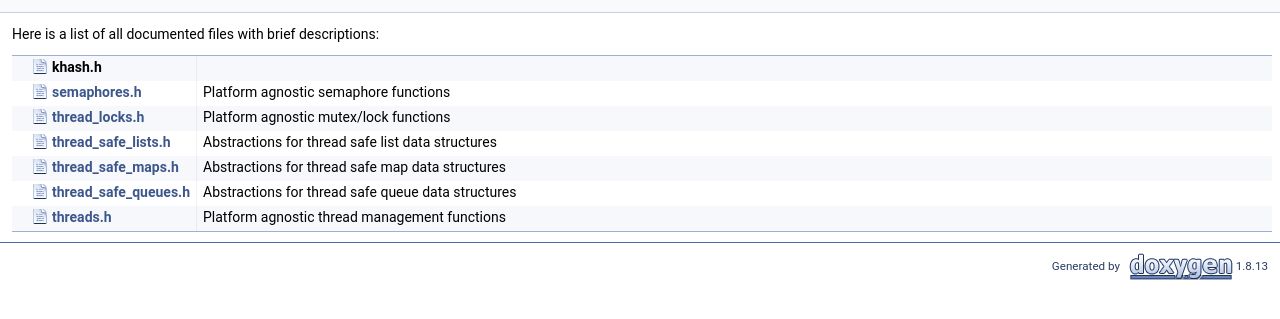
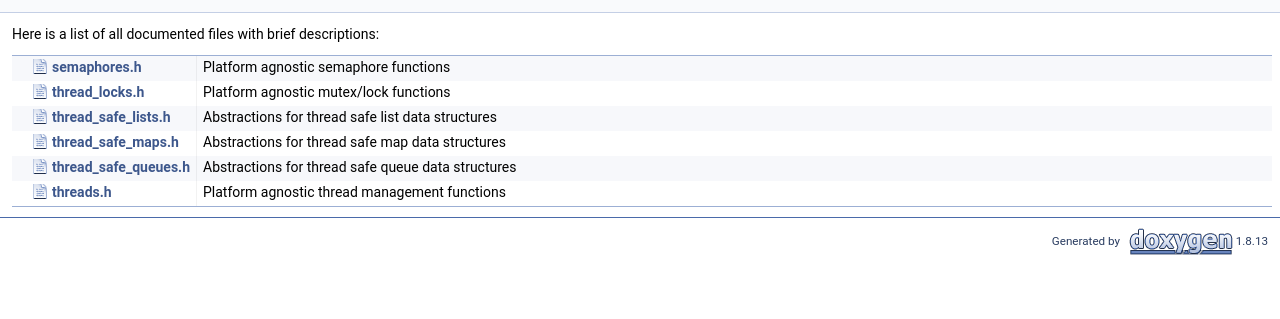
Before and after one commit to AeroTechLab/Simple-Multithreading, a plain HTML site: page docs/files.html in a window 1280 px wide. Shown: the part 139-458 px from the top of the page. Drawn offline with Linux system fonts and the light colour scheme.

Commit message:
Update documentation

```diff
--- a/docs/files.html
+++ b/docs/files.html
@@ -64,13 +64,12 @@ $(function() {
 <div class="contents">
 <div class="textblock">Here is a list of all documented files with brief descriptions:</div><div class="directory">
 <table class="directory">
-<tr id="row_0_" class="even"><td class="entry"><span style="width:16px;display:inline-block;">&#160;</span><a href="khash_8h_source.html"><span class="icondoc"></span></a><b>khash.h</b></td><td class="desc"></td></tr>
-<tr id="row_1_"><td class="entry"><span style="width:16px;display:inline-block;">&#160;</span><a href="semaphores_8h_source.html"><span class="icondoc"></span></a><a class="el" href="semaphores_8h.html" target="_self">semaphores.h</a></td><td class="desc">Platform agnostic semaphore functions </td></tr>
-<tr id="row_2_" class="even"><td class="entry"><span style="width:16px;display:inline-block;">&#160;</span><a href="thread__locks_8h_source.html"><span class="icondoc"></span></a><a class="el" href="thread__locks_8h.html" target="_self">thread_locks.h</a></td><td class="desc">Platform agnostic mutex/lock functions </td></tr>
-<tr id="row_3_"><td class="entry"><span style="width:16px;display:inline-block;">&#160;</span><a href="thread__safe__lists_8h_source.html"><span class="icondoc"></span></a><a class="el" href="thread__safe__lists_8h.html" target="_self">thread_safe_lists.h</a></td><td class="desc">Abstractions for thread safe list data structures </td></tr>
-<tr id="row_4_" class="even"><td class="entry"><span style="width:16px;display:inline-block;">&#160;</span><a href="thread__safe__maps_8h_source.html"><span class="icondoc"></span></a><a class="el" href="thread__safe__maps_8h.html" target="_self">thread_safe_maps.h</a></td><td class="desc">Abstractions for thread safe map data structures </td></tr>
-<tr id="row_5_"><td class="entry"><span style="width:16px;display:inline-block;">&#160;</span><a href="thread__safe__queues_8h_source.html"><span class="icondoc"></span></a><a class="el" href="thread__safe__queues_8h.html" target="_self">thread_safe_queues.h</a></td><td class="desc">Abstractions for thread safe queue data structures </td></tr>
-<tr id="row_6_" class="even"><td class="entry"><span style="width:16px;display:inline-block;">&#160;</span><a href="threads_8h_source.html"><span class="icondoc"></span></a><a class="el" href="threads_8h.html" target="_self">threads.h</a></td><td class="desc">Platform agnostic thread management functions </td></tr>
+<tr id="row_0_" class="even"><td class="entry"><span style="width:16px;display:inline-block;">&#160;</span><a href="semaphores_8h_source.html"><span class="icondoc"></span></a><a class="el" href="semaphores_8h.html" target="_self">semaphores.h</a></td><td class="desc">Platform agnostic semaphore functions </td></tr>
+<tr id="row_1_"><td class="entry"><span style="width:16px;display:inline-block;">&#160;</span><a href="thread__locks_8h_source.html"><span class="icondoc"></span></a><a class="el" href="thread__locks_8h.html" target="_self">thread_locks.h</a></td><td class="desc">Platform agnostic mutex/lock functions </td></tr>
+<tr id="row_2_" class="even"><td class="entry"><span style="width:16px;display:inline-block;">&#160;</span><a href="thread__safe__lists_8h_source.html"><span class="icondoc"></span></a><a class="el" href="thread__safe__lists_8h.html" target="_self">thread_safe_lists.h</a></td><td class="desc">Abstractions for thread safe list data structures </td></tr>
+<tr id="row_3_"><td class="entry"><span style="width:16px;display:inline-block;">&#160;</span><a href="thread__safe__maps_8h_source.html"><span class="icondoc"></span></a><a class="el" href="thread__safe__maps_8h.html" target="_self">thread_safe_maps.h</a></td><td class="desc">Abstractions for thread safe map data structures </td></tr>
+<tr id="row_4_" class="even"><td class="entry"><span style="width:16px;display:inline-block;">&#160;</span><a href="thread__safe__queues_8h_source.html"><span class="icondoc"></span></a><a class="el" href="thread__safe__queues_8h.html" target="_self">thread_safe_queues.h</a></td><td class="desc">Abstractions for thread safe queue data structures </td></tr>
+<tr id="row_5_"><td class="entry"><span style="width:16px;display:inline-block;">&#160;</span><a href="threads_8h_source.html"><span class="icondoc"></span></a><a class="el" href="threads_8h.html" target="_self">threads.h</a></td><td class="desc">Platform agnostic thread management functions </td></tr>
 </table>
 </div><!-- directory -->
 </div><!-- contents -->
```
Also changed, not shown: 1 other file.
